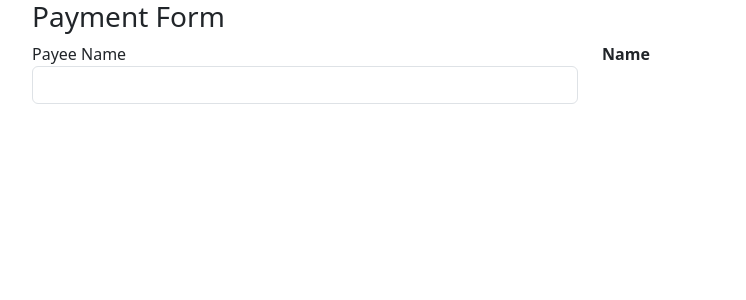
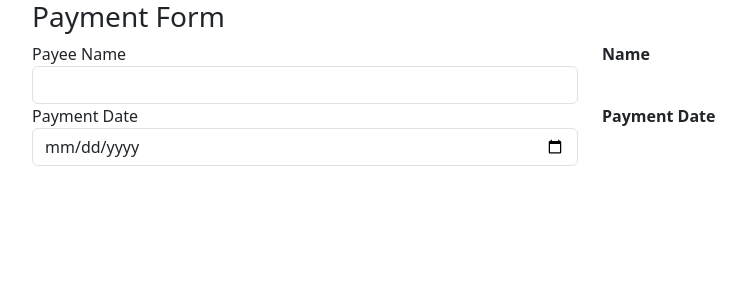
Before and after one commit to fundayluck/angular-pipes, an Angular app: page / in a window 1280 px wide. Shown: the top 300 px of the page, without its empty margins (50-796 px from the left). Built offline with nearby package versions, Linux system fonts and the light colour scheme.

Commit message:
adding date picker form

```diff
--- a/src/app/app.component.html
+++ b/src/app/app.component.html
@@ -11,4 +11,15 @@
       <div>{{ name | titlecase }}</div>
     </div>
   </div>
+
+  <div class="row">
+    <div class="form-group col">
+      <label>Payment Date</label>
+      <input type="date" class="form-control" (input)="onDateChange($event)" />
+    </div>
+    <div class="col">
+      <label><b>Payment Date</b></label>
+      <div>{{ date }}</div>
+    </div>
+  </div>
 </div>
--- a/src/app/app.component.ts
+++ b/src/app/app.component.ts
@@ -10,9 +10,14 @@
   styleUrl: './app.component.css'
 })
 export class AppComponent {
-  name: string | undefined
+  name?: string
+  date?: string
 
-  onNameChange(event: Event | null) {
+  onNameChange(event: Event) {
     this.name = (event?.target as HTMLInputElement).value
   }
+
+  onDateChange(event: Event) {
+    this.date = (event?.target as HTMLInputElement).value
+  }
 }
```
